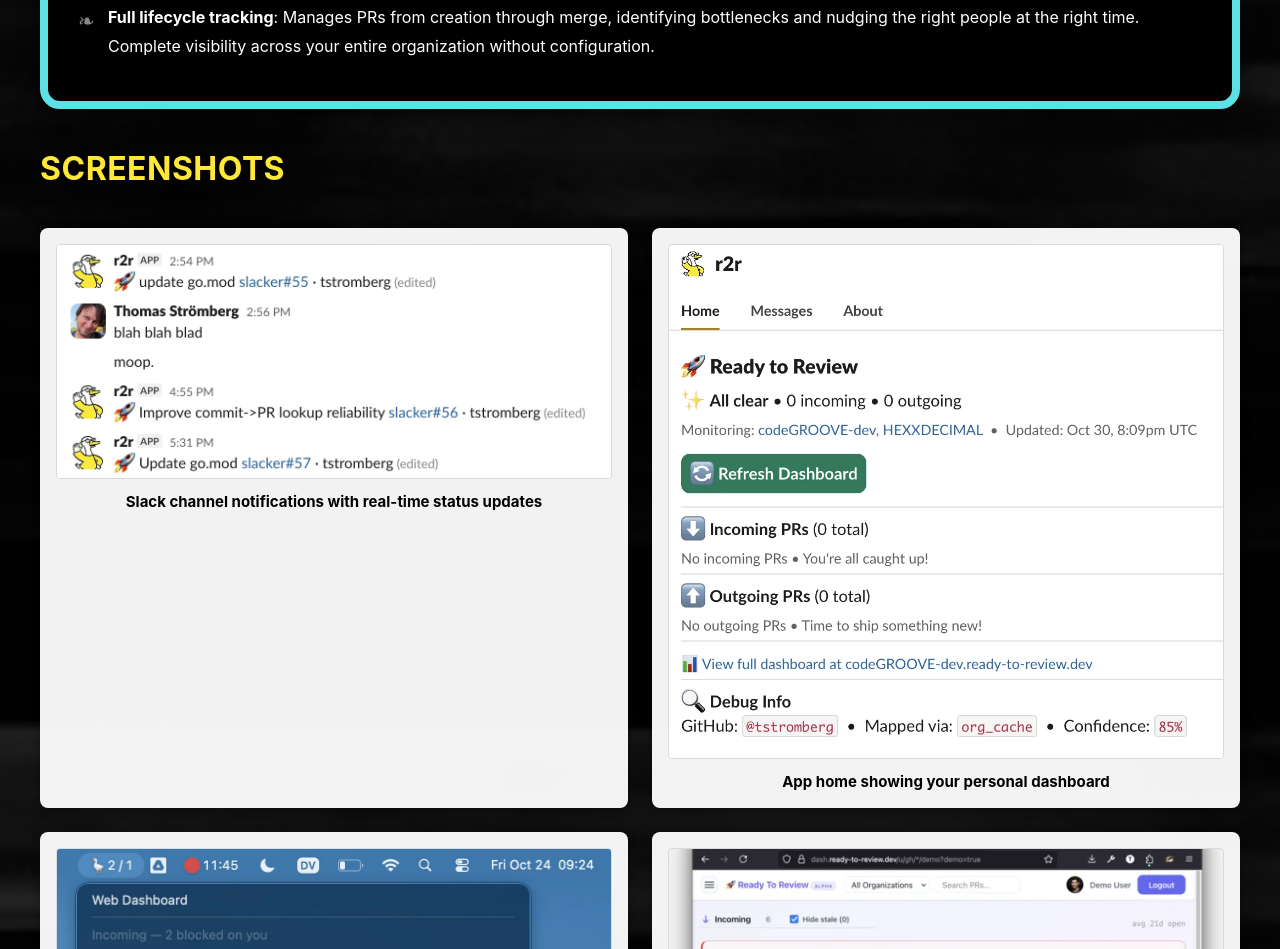
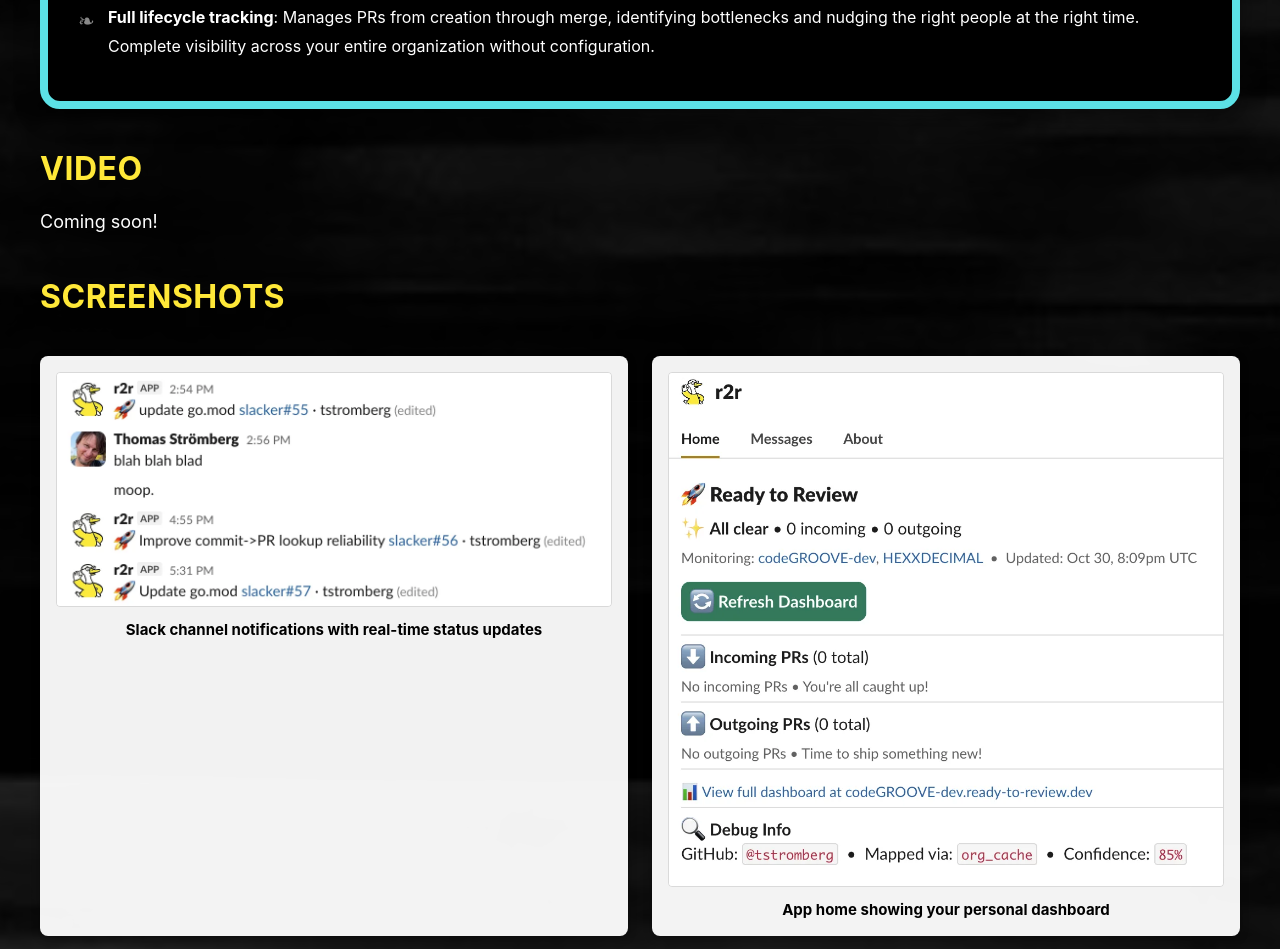
Before and after one commit to codeGROOVE-dev/codegroove-dev.github.io, an Eleventy site: page src/products/ready-to-review.njk in a window 1280 px wide. Shown: the part 1149-2098 px from the top of the page. Built offline with nearby package versions, Linux system fonts and the light colour scheme; Eleventy itself is replaced by a stand-in of ours; files that its build step writes are made by us from their sources.

Commit message:
add video section

```diff
--- a/src/products/ready-to-review.njk
+++ b/src/products/ready-to-review.njk
@@ -42,6 +42,9 @@ title: Ready to Review - Eliminate PR coordination overhead
         <li><strong>Full lifecycle tracking</strong>: Manages PRs from creation through merge, identifying bottlenecks and nudging the right people at the right time. Complete visibility across your entire organization without configuration.</li>
       </ul>
     </div>
+
+    <h2>VIDEO</h2>
+    <p>Coming soon!</p>
 
     <h2>SCREENSHOTS</h2>
     <div class="screenshot-grid">
```
